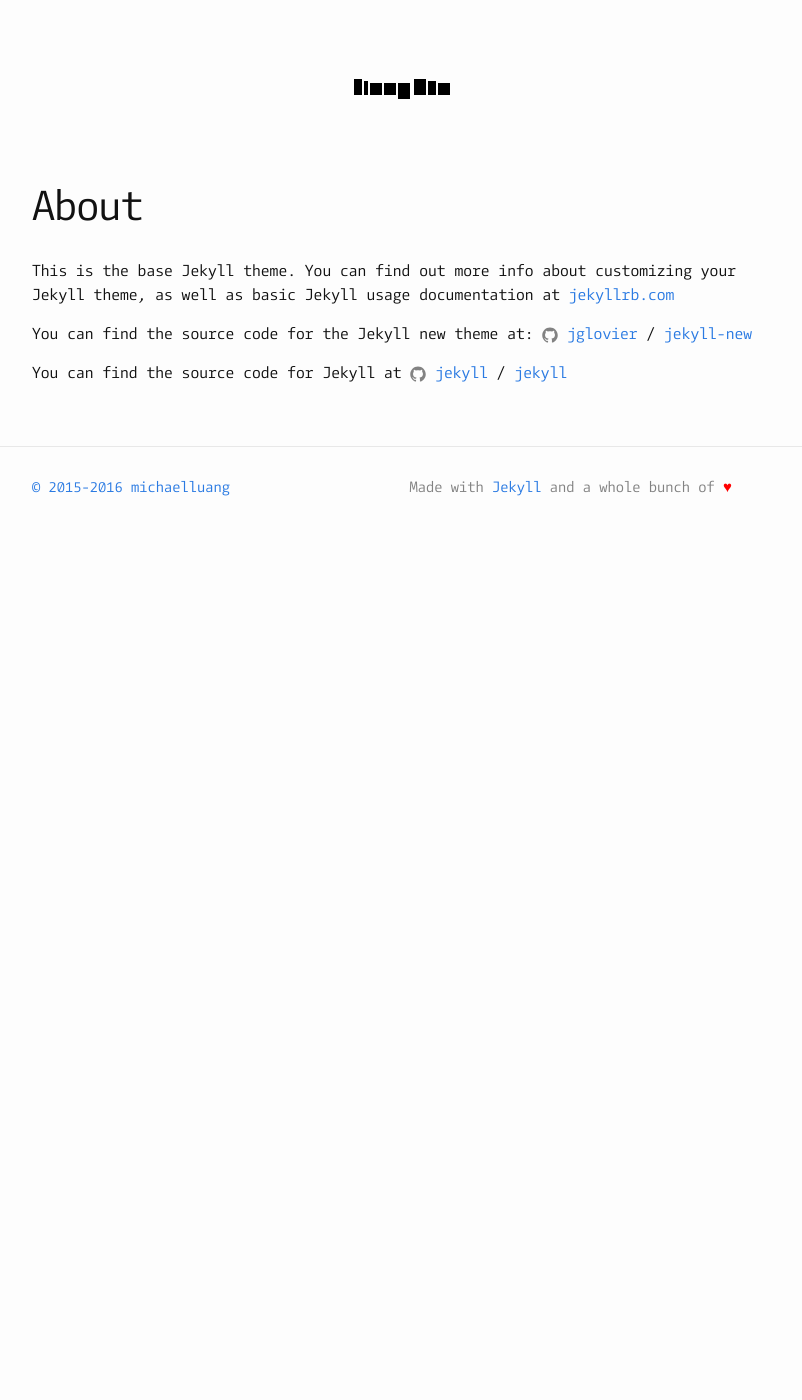
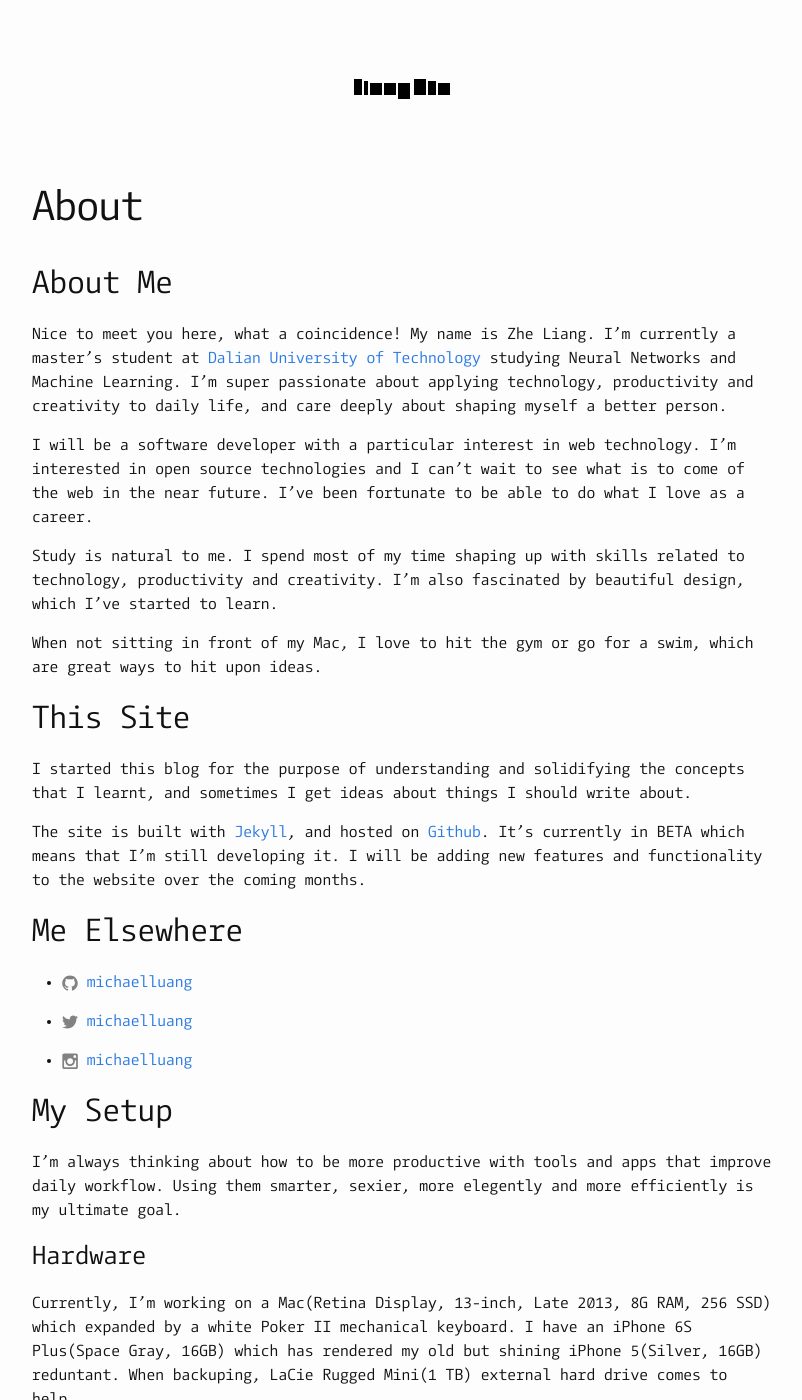
Before and after one commit to michaelluang/michaelluang.github.io, a Jekyll site: the page built from about/index.md, in a window 1280 px wide and 1400 px high. Shown: the whole window, without its empty margins (238-1040 px from the left). Built offline with Jekyll 4.4.1, drawn with Linux system fonts in a browser that asks for light colours; some of the changed text lies outside the part shown.

Commit message:
About Page

```diff
--- a/_config.yml
+++ b/_config.yml
@@ -17,6 +17,7 @@ baseurl: "" # the subpath of your site, e.g. /blog
 url: "http://michaelluang.github.io/" # the base hostname & protocol for your site
 twitter_username: michaelluang
 github_username:  michaelluang
+instagram_username: michaelluang
 
 # Where things are
 sass:
--- /dev/null
+++ b/_includes/icon-instagram.html
@@ -0,0 +1 @@
+<a href="https://instagram.com/{{ include.username }}"><span class="icon icon--instagram">{% include icon-instagram.svg %}</span><span class="username">{{ include.username }}</span></a>
--- a/about.md
+++ /dev/null
@@ -1,15 +0,0 @@
----
-layout: page
-title: About
-permalink: /about/
----
-
-This is the base Jekyll theme. You can find out more info about customizing your Jekyll theme, as well as basic Jekyll usage documentation at [jekyllrb.com](http://jekyllrb.com/)
-
-You can find the source code for the Jekyll new theme at:
-{% include icon-github.html username="jglovier" %} /
-[jekyll-new](https://github.com/jglovier/jekyll-new)
-
-You can find the source code for Jekyll at
-{% include icon-github.html username="jekyll" %} /
-[jekyll](https://github.com/jekyll/jekyll)
--- /dev/null
+++ b/about/index.md
@@ -0,0 +1,49 @@
+---
+layout: page
+title: About
+permalink: /about/
+---
+
+## About Me
+
+Nice to meet you here, what a coincidence! My name is Zhe Liang. I’m currently a master’s student at [Dalian University of Technology](http://www.dlut.edu.cn/) studying Neural Networks and Machine Learning. I’m super passionate about applying technology, productivity and creativity to daily life, and care deeply about shaping myself a better person.
+
+I will be a software developer with a particular interest in web technology. I'm interested in open source technologies and I can't wait to see what is to come of the web in the near future. I’ve been fortunate to be able to do what I love as a career.
+
+Study is natural to me. I spend most of my time shaping up with skills related to technology, productivity and creativity. I’m also fascinated by beautiful design, which I've started to learn.
+
+When not sitting in front of my Mac, I love to hit the gym or go for a swim, which are great ways to hit upon ideas.
+
+## This Site
+
+I started this blog for the purpose of understanding and solidifying the concepts that I learnt, and sometimes I get ideas about things I should write about.
+
+The site is built with [Jekyll](http://jekyllrb.com/), and hosted on [Github](https://github.com/michaelluang/michaelluang.github.io). It's currently in BETA which means that I'm still developing it. I will be adding new features and functionality to the website over the coming months.
+
+## Me Elsewhere
+
+- {% include icon-github.html username=site.github_username %}
+- {% include icon-twitter.html username=site.twitter_username %}
+- {% include icon-instagram.html username=site.instagram_username %}
+
+## My Setup
+
+I’m always thinking about how to be more productive with tools and apps that improve daily workflow. Using them smarter, sexier, more elegently and more efficiently is my ultimate goal.
+
+### Hardware
+
+Currently, I'm working on a Mac(Retina Display, 13-inch, Late 2013, 8G RAM, 256 SSD) which expanded by a white Poker II mechanical keyboard. I have an iPhone 6S Plus(Space Gray, 16GB) which has rendered my old but shining iPhone 5(Silver, 16GB) reduntant. When backuping, LaCie Rugged Mini(1 TB) external hard drive comes to help.
+
+### Software
+
+There are many excellent apps available on Mac, which is the main reason I love Apple. Since I started to use Mac, I hava a feeling that my mind is no longer arranged by Microsoft. Instead, I arrange it myself by using these elegent apps!
+
+Below are some essential apps I use daily, for a complete list see [here](/about/app-list).
+
+For task management, I use [OmniFocus](https://www.omnigroup.com/omnifocus/) to keep life clear. When it comes to personal information management, [DEVONthink Pro](http://www.devontechnologies.com/products/devonthink/overview.html) helps keep data organized. For writing code, [Sublime Text](http://www.sublimetext.com) is my favorite. For writing text, I use [iA Writer](https://ia.net/writer/mac/), which I love its purity. [Tower](http://www.git-tower.com) is my favorite Git client.
+
+On top of that, there's a bunch of apps I'm using on a daily basis. [YNAB](http://www.youneedabudget.com) is my personal finance app to gain total control of my money. [1Password](https://agilebits.com/onepassword) is my password manager. The most important utility I have installed is [LaunchBar](https://www.obdev.at/products/launchbar/index.html). My journal app is [Day One](http://dayoneapp.com/), and more [here](/about/app-list).
+
+## Get in touch & Feedback
+
+I’m interested to hear what you think about the stuff I wrote or shared here and I like feedback and talking about anything, so feel free to contact me via [email](mailto:michaelluang@gmail.com) or hit me up on [Twitter](https://twitter.com/michaelluang).
```
Also changed, not shown: about/app-list/index.markdown (added, +7 -0 lines), _includes/icon-instagram.svg (added).
